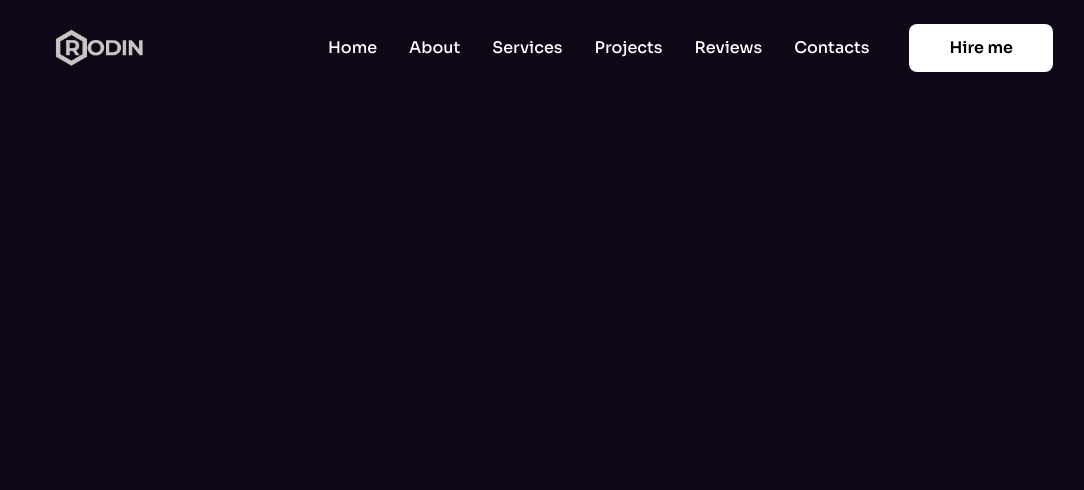
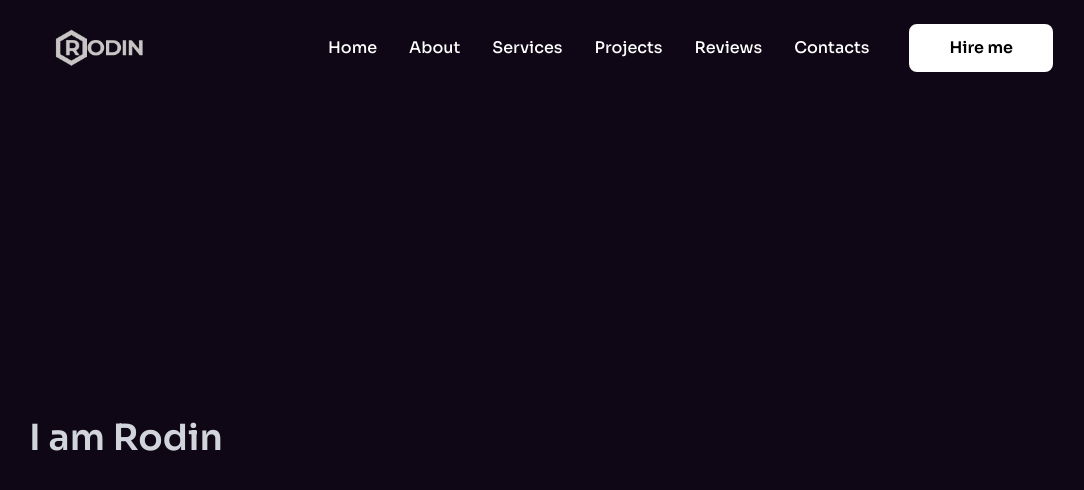
Before and after one commit to mahingaRodin/Portfolio, a Next.js app: page / in a window 1280 px wide. Shown: the top 490 px of the page, without its empty margins (99-1183 px from the left). Built offline with nearby package versions, Linux system fonts and the light colour scheme.

Commit message:
"added some files "

```diff
--- a/components/Home/Hero/Hero.tsx
+++ b/components/Home/Hero/Hero.tsx
@@ -1,3 +1,4 @@
+import { BaseInfo } from "@/Data/data";
 import React from "react";
 
 const Hero = () => {
@@ -6,7 +7,11 @@ const Hero = () => {
       <div className="flex justify-center flex-col w-4/5 h-full mx-auto">
         <div className="grid grid-cols-1 lg:grid-cols-2 items-center gap-12">
           {/* Text Content */}
-                  <div></div>
+          <div>
+            <h1 className="text-2xl md:text-3xl lg:text-4xl mb-5 text-gray-300 font-semibold">
+              I am {BaseInfo.name}
+            </h1>
+          </div>
           {/* Image Content */}
           <div></div>
         </div>
```
Also changed, not shown: public/images/hero.png. Lines whose indentation alone changed are shown as unchanged.
